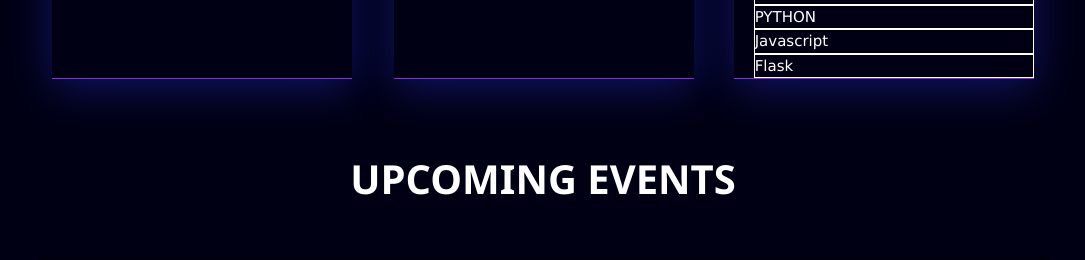
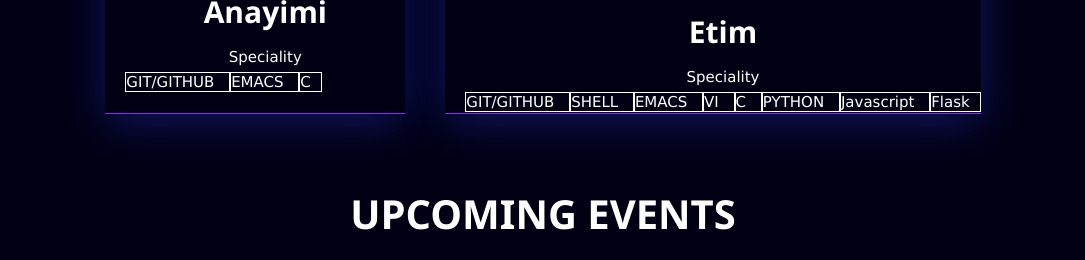
Before and after one commit to Mikeedozie/buddies, a Django app: page / in a window 1280 px wide. Shown: the part 2676-2936 px from the top of the page, without its empty margins (97-1182 px from the left). Run offline with Django 4.2, Linux system fonts and the light colour scheme; data comes from the database, SQL or seed files in the repository.

Commit message:
Worked a little on the styling of the index page, but have a little bug in the speciality tag area, pushing to github now to continue to debug tomorrow

```diff
--- a/templates/index.html
+++ b/templates/index.html
@@ -15,10 +15,6 @@
   <style>
     .speciality-tag {
       border: 1px solid #fff;
-      display: flex;
-      flex: 3;
-      flex-direction: row;
-
       cursor: pointer;
     }
 
```
